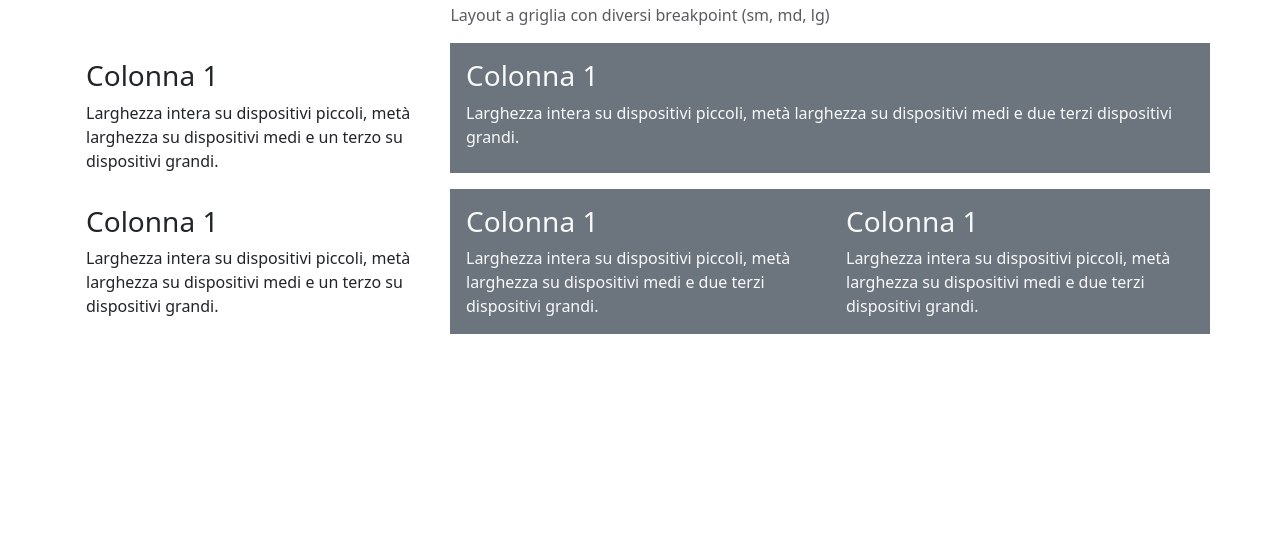
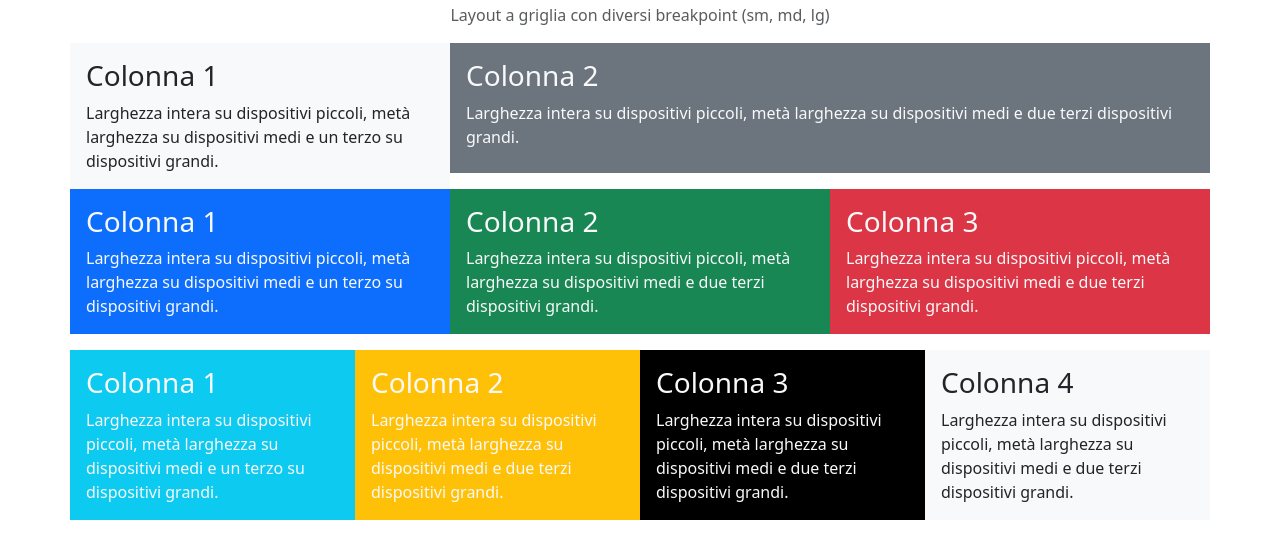
Before and after one commit to BanLowi/htmlcss-bootstrap-layout, a plain HTML site: page index.html in a window 1280 px wide. Shown: the part 53-612 px from the top of the page. Drawn offline with nearby package versions, Linux system fonts and the light colour scheme.

Commit message:
last row + spacing

```diff
--- a/index.html
+++ b/index.html
@@ -1,12 +1,14 @@
 <!DOCTYPE html>
 <html lang="en">
+
 <head>
     <meta charset="UTF-8">
     <meta name="viewport" content="width=device-width, initial-scale=1.0">
     <title>Bootsrap Grid Layout</title>
 
     <!-- Bootstrap -->
-    <link href="https://cdn.jsdelivr.net/npm/bootstrap@5.3.8/dist/css/bootstrap.min.css" rel="stylesheet" integrity="sha384-sRIl4kxILFvY47J16cr9ZwB07vP4J8+LH7qKQnuqkuIAvNWLzeN8tE5YBujZqJLB" crossorigin="anonymous">
+    <link href="https://cdn.jsdelivr.net/npm/bootstrap@5.3.8/dist/css/bootstrap.min.css" rel="stylesheet"
+        integrity="sha384-sRIl4kxILFvY47J16cr9ZwB07vP4J8+LH7qKQnuqkuIAvNWLzeN8tE5YBujZqJLB" crossorigin="anonymous">
 
 </head>
 
@@ -24,11 +26,12 @@
             <div class="row">
 
                 <div class="col-lg-4 col-md-6 col-sm-12 p-0">
-                    <div class="card border-0 rounded-0">
+                    <div class="card border-0 rounded-0 bg-light">
                         <div class="card-body">
                             <h3 class="card-title">Colonna 1</h3>
                             <div class="card-text">
-                                Larghezza intera su dispositivi piccoli, metà larghezza su dispositivi medi e un terzo su dispositivi grandi.
+                                Larghezza intera su dispositivi piccoli, metà larghezza su dispositivi medi e un terzo
+                                su dispositivi grandi.
                             </div>
                         </div>
                     </div>
@@ -37,46 +40,100 @@
                 <div class="col-lg-8 col-md-6 col-sm-12 p-0 mb-sm-3">
                     <div class="card border-0 rounded-0 bg-secondary text-light h-100">
                         <div class="card-body">
-                            <h3 class="card-title">Colonna 1</h3>
+                            <h3 class="card-title">Colonna 2</h3>
                             <div class="card-text">
-                                Larghezza intera su dispositivi piccoli, metà larghezza su dispositivi medi e due terzi dispositivi grandi.
+                                Larghezza intera su dispositivi piccoli, metà larghezza su dispositivi medi e due terzi
+                                dispositivi grandi.
                             </div>
                         </div>
                     </div>
                 </div>
 
-                <div class="col-lg-4 col-md-4 col-sm-6 mb-lg-0 mb-md-3 p-0">
-                    <div class="card border-0 rounded-0">
+                <div class="col-lg-4 col-md-4 col-sm-6 mb-lg-3 mb-md-3 p-0">
+                    <div class="card border-0 rounded-0 bg-primary text-light">
                         <div class="card-body">
                             <h3 class="card-title">Colonna 1</h3>
                             <div class="card-text">
-                                Larghezza intera su dispositivi piccoli, metà larghezza su dispositivi medi e un terzo su dispositivi grandi.
+                                Larghezza intera su dispositivi piccoli, metà larghezza su dispositivi medi e un terzo
+                                su dispositivi grandi.
                             </div>
                         </div>
                     </div>
                 </div>
 
-                <div class="col-lg-4 col-md-4 col-sm-6 mb-lg-0 mb-md-3 p-0">
-                    <div class="card border-0 rounded-0 bg-secondary text-light h-100">
+                <div class="col-lg-4 col-md-4 col-sm-6 mb-lg-3 mb-md-3 p-0">
+                    <div class="card border-0 rounded-0 bg-success text-light h-100">
                         <div class="card-body">
-                            <h3 class="card-title">Colonna 1</h3>
+                            <h3 class="card-title">Colonna 2</h3>
                             <div class="card-text">
-                                Larghezza intera su dispositivi piccoli, metà larghezza su dispositivi medi e due terzi dispositivi grandi.
+                                Larghezza intera su dispositivi piccoli, metà larghezza su dispositivi medi e due terzi
+                                dispositivi grandi.
                             </div>
                         </div>
                     </div>
                 </div>
 
-                <div class="col-lg-4 col-md-4 col-sm-12 p-0 mb-lg-0 mb-md-3 mb-sm-3">
-                    <div class="card border-0 rounded-0 bg-secondary text-light h-100">
+                <div class="col-lg-4 col-md-4 col-sm-12 p-0 mb-lg-3 mb-md-3 mb-sm-3">
+                    <div class="card border-0 rounded-0 bg-danger text-light h-100">
                         <div class="card-body">
-                            <h3 class="card-title">Colonna 1</h3>
+                            <h3 class="card-title">Colonna 3</h3>
                             <div class="card-text">
-                                Larghezza intera su dispositivi piccoli, metà larghezza su dispositivi medi e due terzi dispositivi grandi.
+                                Larghezza intera su dispositivi piccoli, metà larghezza su dispositivi medi e due terzi
+                                dispositivi grandi.
                             </div>
                         </div>
                     </div>
                 </div>
+
+                <div class="col-lg-3 col-md-3 col-sm-6 p-0">
+                    <div class="card border-0 rounded-0 bg-info text-light">
+                        <div class="card-body">
+                            <h3 class="card-title">Colonna 1</h3>
+                            <div class="card-text">
+                                Larghezza intera su dispositivi piccoli, metà larghezza su dispositivi medi e un terzo
+                                su dispositivi grandi.
+                            </div>
+                        </div>
+                    </div>
+                </div>
+
+                <div class="col-lg-3 col-md-3 col-sm-6 p-0">
+                    <div class="card border-0 rounded-0 bg-warning text-light h-100">
+                        <div class="card-body">
+                            <h3 class="card-title">Colonna 2</h3>
+                            <div class="card-text">
+                                Larghezza intera su dispositivi piccoli, metà larghezza su dispositivi medi e due terzi
+                                dispositivi grandi.
+                            </div>
+                        </div>
+                    </div>
+                </div>
+
+                <div class="col-lg-3 col-md-3 col-sm-6 p-0">
+                    <div class="card border-0 rounded-0 bg-black text-light h-100">
+                        <div class="card-body">
+                            <h3 class="card-title">Colonna 3</h3>
+                            <div class="card-text">
+                                Larghezza intera su dispositivi piccoli, metà larghezza su dispositivi medi e due terzi
+                                dispositivi grandi.
+                            </div>
+                        </div>
+                    </div>
+                </div>
+
+                <div class="col-lg-3 col-md-3 col-sm-6 p-0">
+                    <div class="card border-0 rounded-0 bg-light h-100">
+                        <div class="card-body">
+                            <h3 class="card-title">Colonna 4</h3>
+                            <div class="card-text">
+                                Larghezza intera su dispositivi piccoli, metà larghezza su dispositivi medi e due terzi
+                                dispositivi grandi.
+                            </div>
+                        </div>
+                    </div>
+                </div>
+
+
 
             </div>
         </div>
@@ -84,4 +141,5 @@
     </main>
 
 </body>
+
 </html>
```
